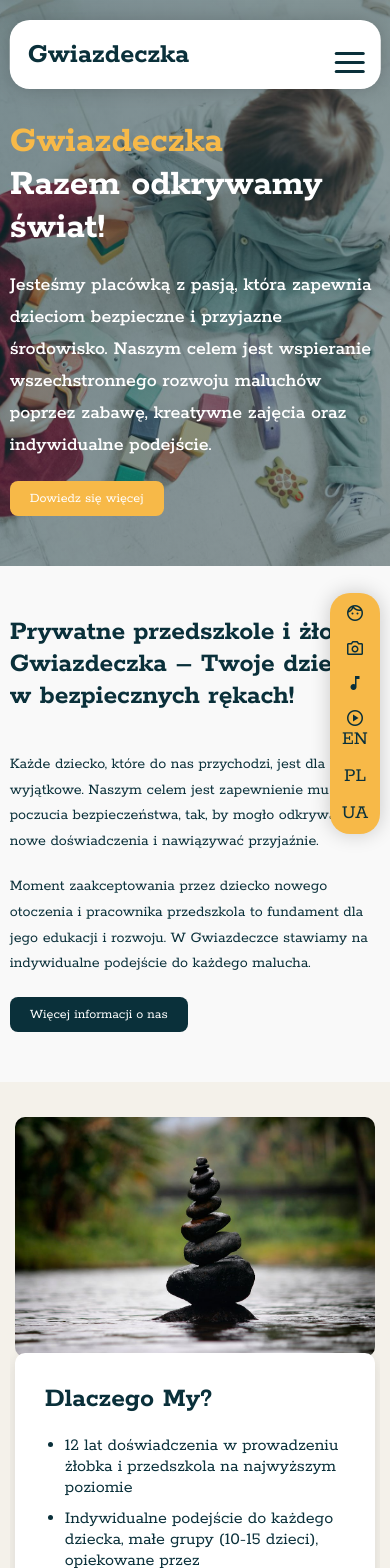
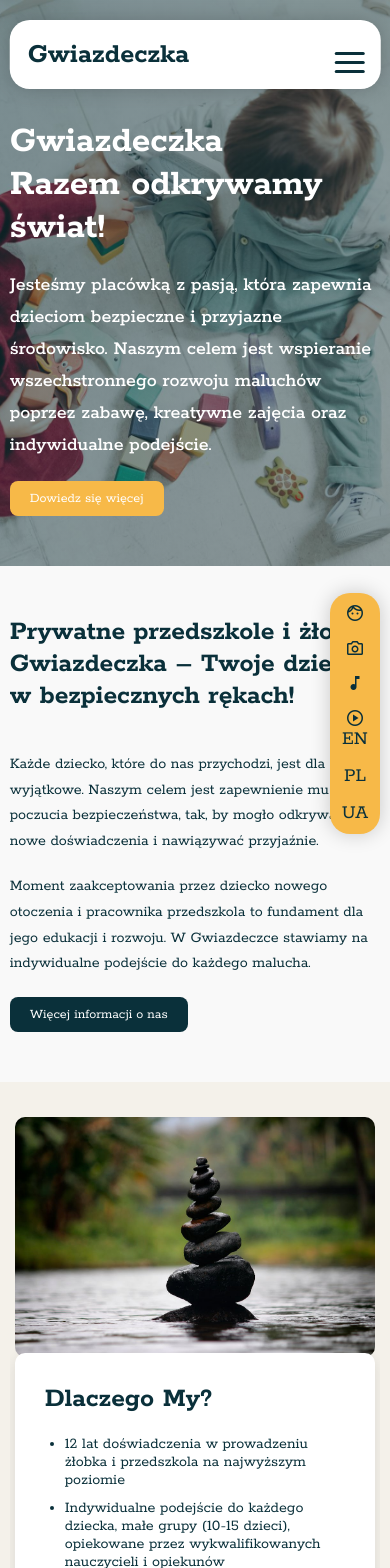
Before and after one commit to Smoleckk/portal-maluch, an Angular app in the folder web/maluch/: page / in a window 390 px wide. Shown: the top 1568 px of the page. Built offline with nearby package versions, Linux system fonts and the light colour scheme; a web font is replaced by a local one.

Commit message:
poprawki, style itp

```diff
--- a/web/maluch/projects/maluch-app/src/app/funkcjonalnosci/prezentacja/komponenty/header/header.component.html
+++ b/web/maluch/projects/maluch-app/src/app/funkcjonalnosci/prezentacja/komponenty/header/header.component.html
@@ -1,7 +1,7 @@
 <section class="header">
   <div class="container">
     <div class="text-box">
-      <h1><span>Gwiazdeczka</span> <br> Razem odkrywamy świat!</h1>
+      <h1>Gwiazdeczka <br> Razem odkrywamy świat!</h1>
       <div class="text-content">
         <p>Jesteśmy placówką z pasją, która zapewnia dzieciom bezpieczne i przyjazne środowisko. Naszym celem jest wspieranie wszechstronnego rozwoju maluchów poprzez zabawę, kreatywne zajęcia oraz indywidualne podejście.</p>
         <a class="btn btn-dark" routerLink="/">Dowiedz się więcej</a>
--- a/web/maluch/projects/maluch-app/src/styles.scss
+++ b/web/maluch/projects/maluch-app/src/styles.scss
@@ -127,7 +127,12 @@ ul {
   p {
     font-size: 16px;
   }
+  ul {
 
+    li {
+      font-size: 16px;
+    }
+  }
   .icon {
     font-size: 30px;
   }
```
Also changed, not shown: 5 other files (tests, documents, lock files or other folders).
